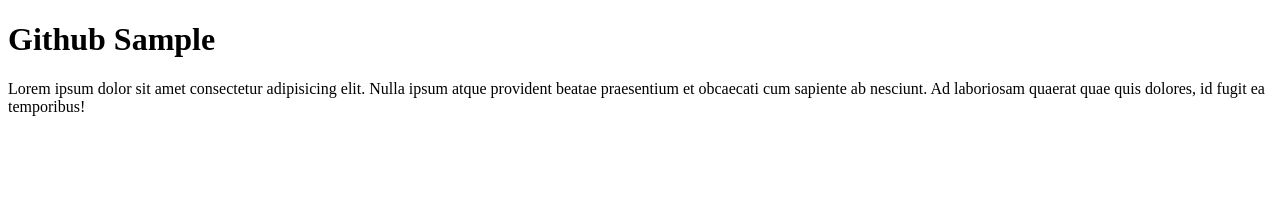
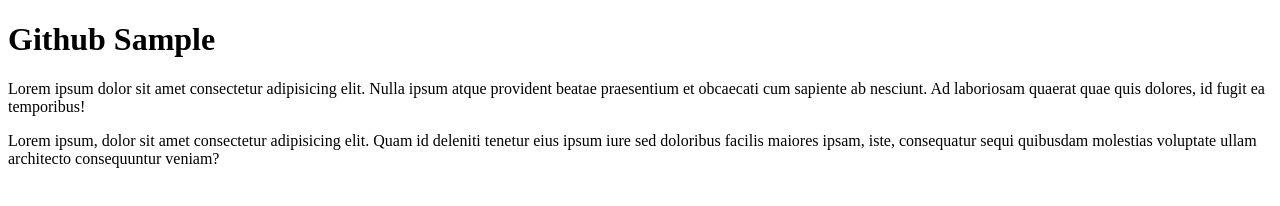
Before and after one commit to edd-reyes/project1.github.io, a plain HTML site: page index.html in a window 1280 px wide. Drawn offline with Linux system fonts and the light colour scheme.

Commit message:
added paragraph

```diff
--- a/index.html
+++ b/index.html
@@ -15,6 +15,12 @@
         nesciunt. Ad laboriosam quaerat quae quis dolores, id fugit ea
         temporibus!
       </p>
+      <p>
+        Lorem ipsum, dolor sit amet consectetur adipisicing elit. Quam id
+        deleniti tenetur eius ipsum iure sed doloribus facilis maiores ipsam,
+        iste, consequatur sequi quibusdam molestias voluptate ullam architecto
+        consequuntur veniam?
+      </p>
     </div>
   </body>
 </html>
```
